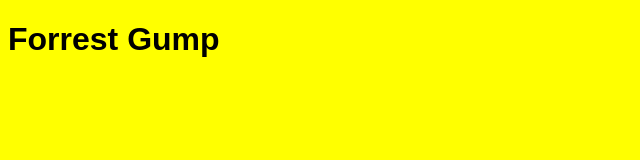
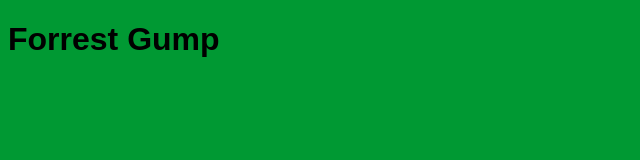
Before and after one commit to kuressaareametikool/stuff, a website: page content/2.html in a window 1280 px wide. Shown: the whole page, without its empty margins (0-640 px from the left). Drawn offline with Linux system fonts and the light colour scheme.

Commit message:
Update 2.html

```diff
--- a/content/2.html
+++ b/content/2.html
@@ -5,7 +5,7 @@
     <style>
       body{
         font-family: sans-serif;
-        background-color: yellow;
+        background-color: #009933;
       }
     </style>
   </head>
```
